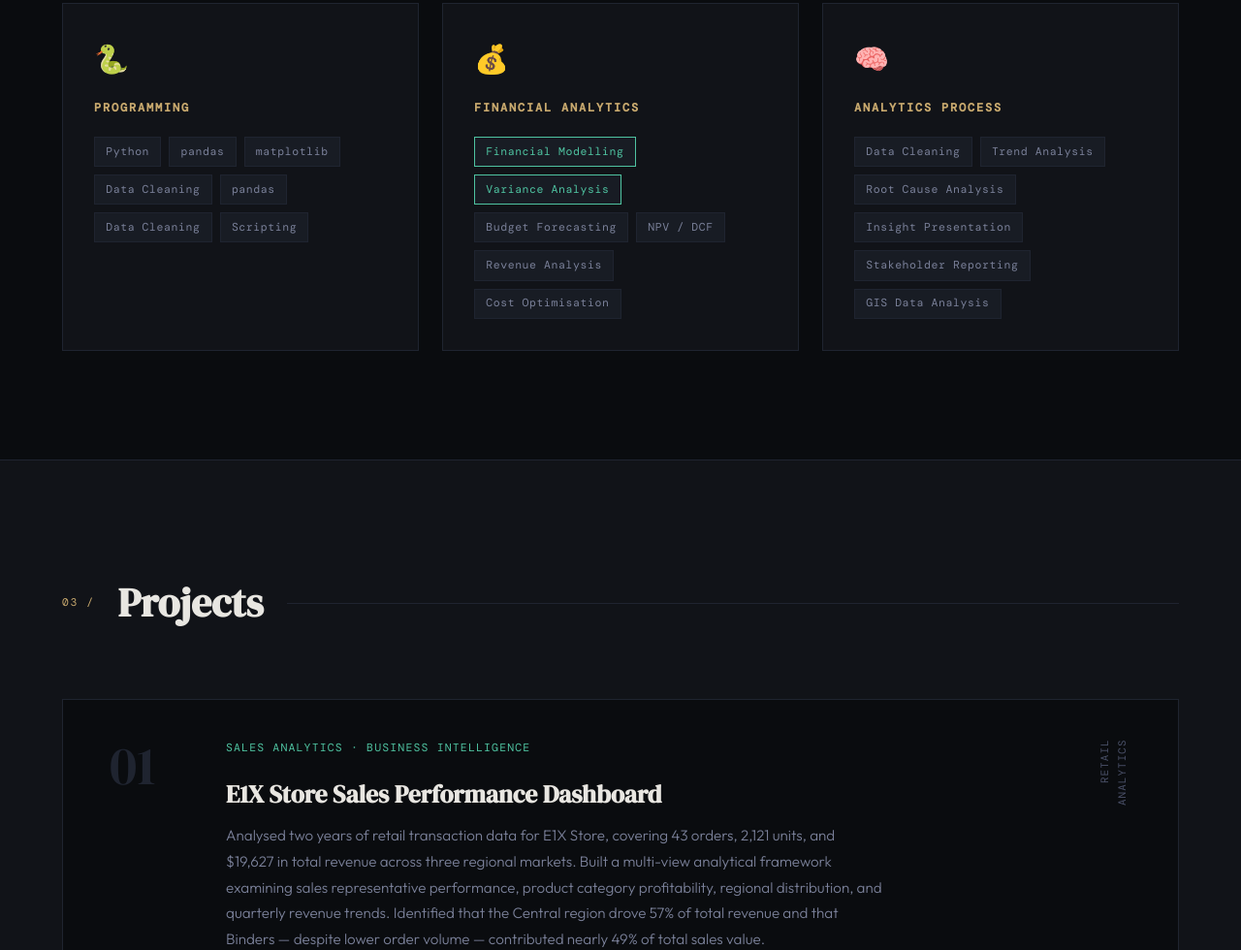
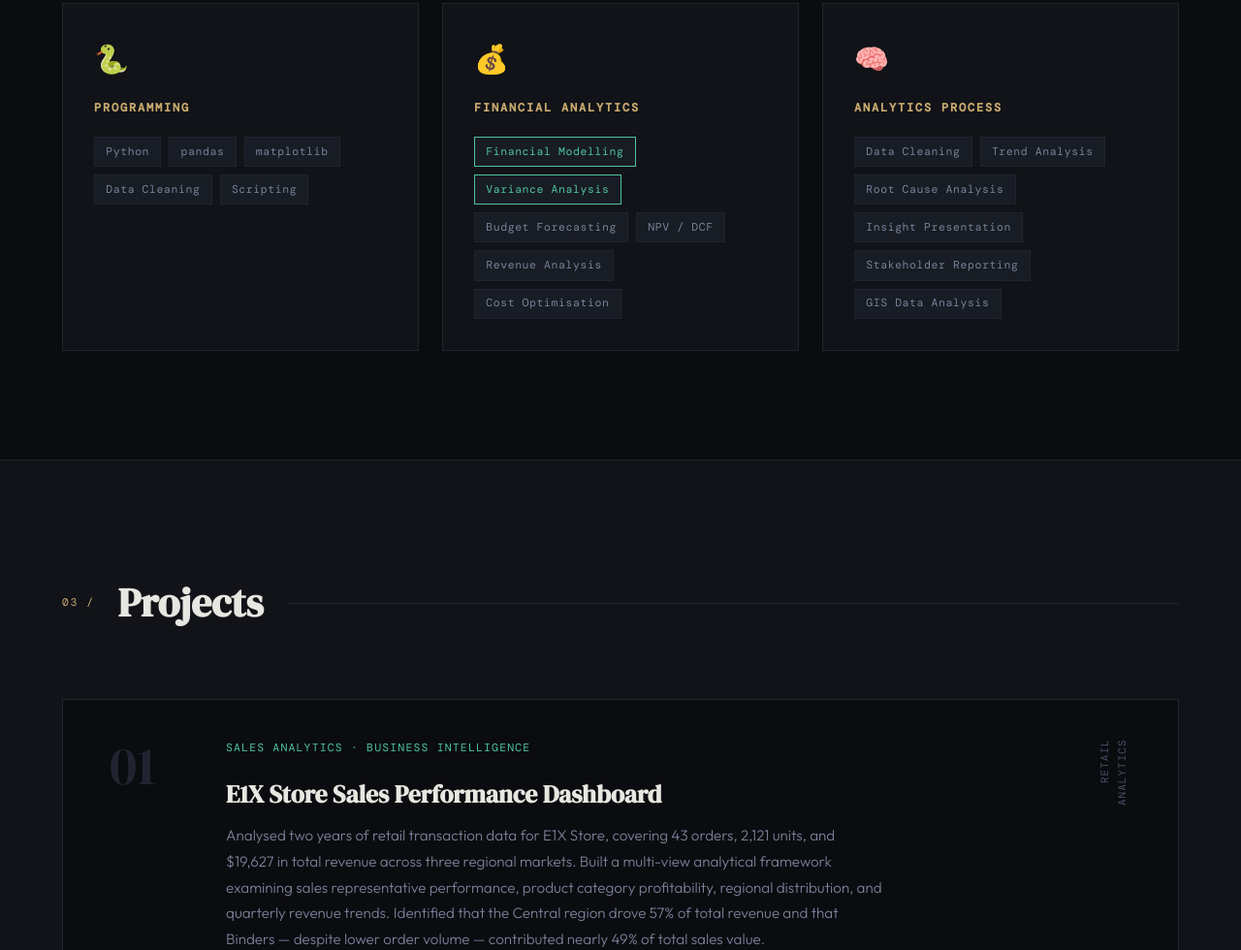
Before and after one commit to aliyugosta/aliyugosta.github.io, a plain HTML site: page index.html in a window 1280 px wide. Shown: the part 2343-3323 px from the top of the page at 97% size. Drawn offline with nearby package versions, Linux system fonts and the light colour scheme; a web font is replaced by a local one.

Commit message:
Update index.html

```diff
--- a/index.html
+++ b/index.html
@@ -859,8 +859,6 @@
         <span class="skill-tag">pandas</span>
         <span class="skill-tag">matplotlib</span>
         <span class="skill-tag">Data Cleaning</span>
-        <span class="skill-tag">pandas</span>
-        <span class="skill-tag">Data Cleaning</span>
         <span class="skill-tag">Scripting</span>
       </div>
     </div>
```
